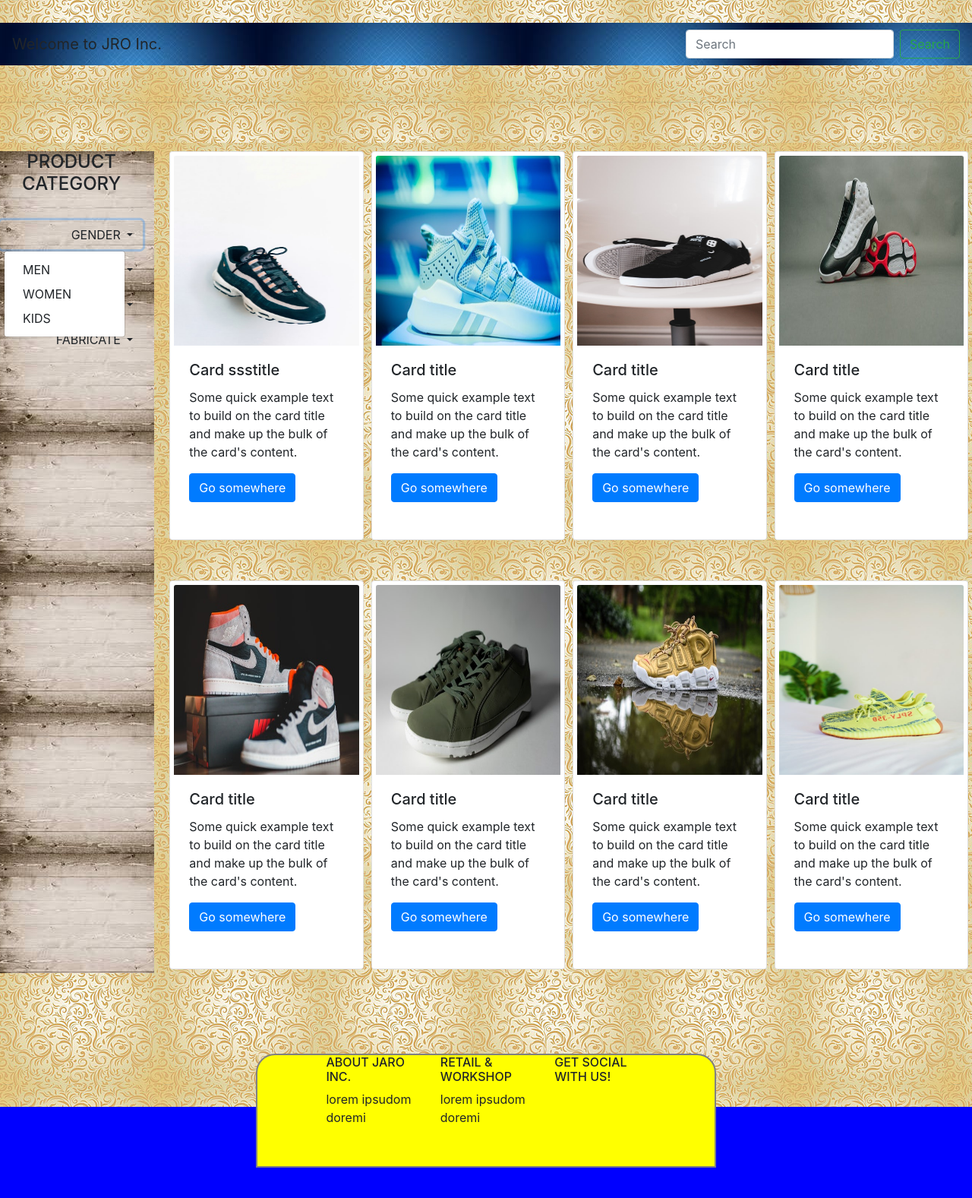
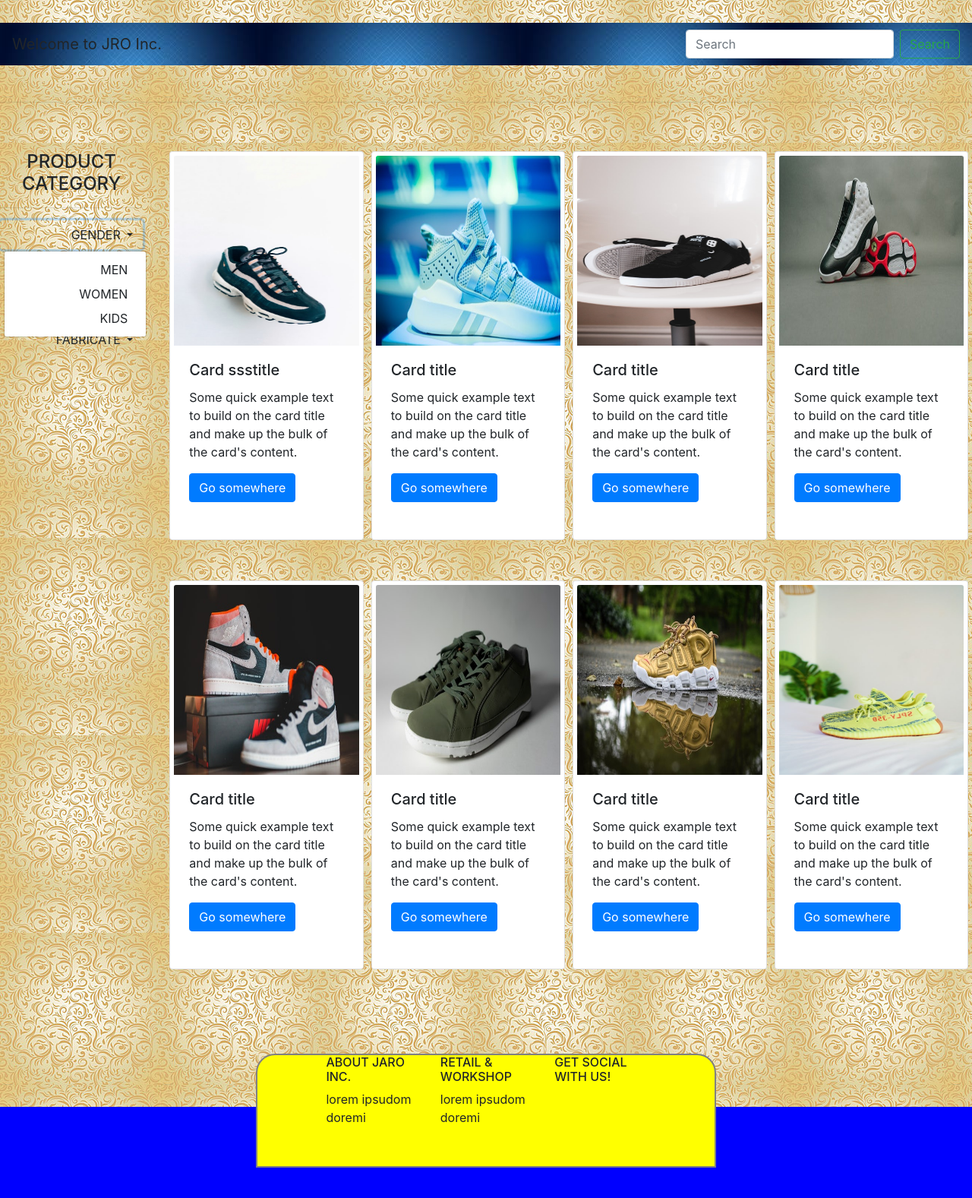
Before and after one commit to royarana/project-ecommerce, a PHP site: page /public/products.php in a window 1280 px wide, after a click on "GENDER". Shown: the part 332-1909 px from the top of the page at 76% size. Run offline with PHP 8.4, Linux system fonts and the light colour scheme.

Commit message:
fix product navbar

```diff
--- a/public/layouts/navbar.php
+++ b/public/layouts/navbar.php
@@ -8,7 +8,7 @@
 <body>
 	<nav class="navbar navbar-expand-lg navbar-dark bg-primary">
 		<div class="container">
-			<div>
+			<div id="navbar-search">
 				<div class="row">
 					<img src = "./images/square_logo.svg">
 					<div class="container d-flex flex-column justify-content-start">
--- a/public/products.php
+++ b/public/products.php
@@ -23,7 +23,7 @@
 <!-- DROPDOWN -->
 
 <div class="row">
-	<div class = "col-lg-2 mt-5 mb-5 text-center container-product" >
+	<div class = "col-lg-2 mt-5 mb-5 text-center" id="container-product" >
 		<h4>PRODUCT CATEGORY</h4>
 		<hr>
 		<div>
@@ -31,7 +31,7 @@
   <button class="btn dropdown-toggle w-100 mb-2 text-right" type="button" id="dropdownMenuButton" data-toggle="dropdown" aria-haspopup="true" aria-expanded="false">
     GENDER
   </button>
-  <div class="dropdown-menu" aria-labelledby="dropdownMenuButton">
+  <div class="dropdown-menu text-right drop-menu" aria-labelledby="dropdownMenuButton">
     <a class="dropdown-item" href="#">MEN</a>
     <a class="dropdown-item" href="#">WOMEN</a>
     <a class="dropdown-item" href="#">KIDS</a>
@@ -42,7 +42,7 @@
   <button class="btn dropdown-toggle w-100 mb-2 text-right" type="button" id="dropdownMenuButton" data-toggle="dropdown" aria-haspopup="true" aria-expanded="false">
     PRODUCT TYPE
   </button>
-  <div class="dropdown-menu" aria-labelledby="dropdownMenuButton">
+  <div class="dropdown-menu text-right drop-menu" aria-labelledby="dropdownMenuButton">
     <a class="dropdown-item" href="#">SHOES</a>
     <a class="dropdown-item" href="#">TRAINERS</a>
     <a class="dropdown-item" href="#">SANDALS & FLIP FLOPS</a>
@@ -54,7 +54,7 @@
   <button class="btn dropdown-toggle w-100 mb-2 text-right" type="button" id="dropdownMenuButton" data-toggle="dropdown" aria-haspopup="true" aria-expanded="false">
     SIZE
   </button>
-  <div class="dropdown-menu" aria-labelledby="dropdownMenuButton">
+  <div class="dropdown-menu text-right drop-menu" aria-labelledby="dropdownMenuButton"">
     <a class="dropdown-item" href="#">SMALL</a>
     <a class="dropdown-item" href="#">MEDIUM</a>
     <a class="dropdown-item" href="#">LARGE</a>
@@ -67,18 +67,18 @@
   <button class="btn dropdown-toggle w-100 mb-2 text-right" type="button" id="dropdownMenuButton" data-toggle="dropdown" aria-haspopup="true" aria-expanded="false">
     FABRICATE
   </button>
-  <div class="dropdown-menu" aria-labelledby="dropdownMenuButton">
+  <div class="dropdown-menu text-right drop-menu" aria-labelledby="dropdownMenuButton">
     <a class="dropdown-item" href="#">LEATHER</a>
     <a class="dropdown-item" href="#">FABRIC</a>
     <a class="dropdown-item" href="#">RUBBER</a>
   </div>
 </div>
 
-<!-- END OF DROPDOWN -->
-
-<!-- CARD -->
 		</div>
 	</div>
+	<!-- END OF DROPDOWN -->
+
+	<!-- CARD -->
 	<div class = "d-flex flex-wrap justify-content-between mb-5 col-lg-10">
 		<div class="card mt-5 carding">
 			<img src="images/shoe18.jpg" class="card-img-top" alt="...">
--- a/public/style-homepage.css
+++ b/public/style-homepage.css
@@ -21,9 +21,8 @@ body{
 
 #carouselExampleIndicators{
 	margin-top: 50px;
-	padding-left: 5%;
-	padding-right: 5%;
-
+	padding-left: 20%;
+	padding-right: 20%;
 }
 
 .container3 {
@@ -63,6 +62,6 @@ footer .container3 {
 	background-color: blue;
 }
 
-.container-product {
-	background-image: url(./images/backround4.jpg);
+.drop-menu {
+	right: 0px !important;
 }
```
